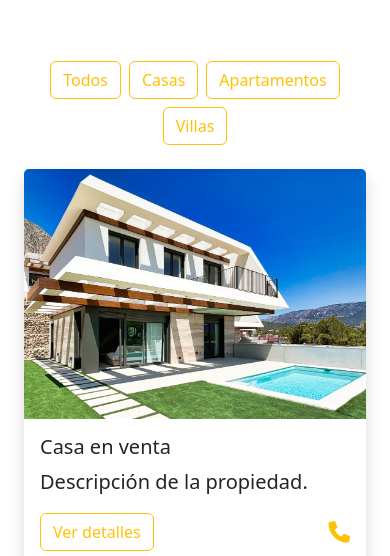
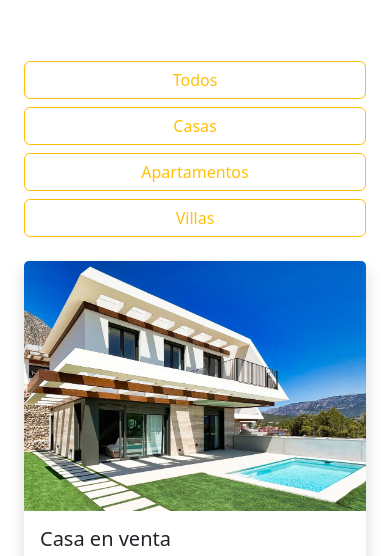
Before and after one commit to fedebasso/proyectocoderhousefedebasso, a plain HTML site: page propiedades.html in a window 390 px wide. Shown: the part 261-817 px from the top of the page. Drawn offline with nearby package versions, Linux system fonts and the light colour scheme.

Commit message:
filtros de busqueda y coloque grid

```diff
--- a/assets/style.css
+++ b/assets/style.css
@@ -90,3 +90,27 @@
     transform: translateY(-5px);
     box-shadow: 0 8px 25px rgba(0, 0, 0, 0.15);
 }
+
+/* Filtros de búsqueda con CSS Grid */
+.filtros-busqueda {
+    display: grid;
+    grid-template-columns: repeat(4, 1fr);
+    gap: 15px;
+    max-width: 600px;
+    margin: 0 auto;
+}
+
+/* Responsive para filtros */
+@media (max-width: 768px) {
+    .filtros-busqueda {
+        grid-template-columns: repeat(2, 1fr);
+        gap: 10px;
+    }
+}
+
+@media (max-width: 480px) {
+    .filtros-busqueda {
+        grid-template-columns: 1fr;
+        gap: 8px;
+    }
+}
--- a/propiedades.html
+++ b/propiedades.html
@@ -48,8 +48,8 @@
                 </div>
                 <!-- Filtros de búsqueda -->
                 <div class="row mb-4">
-                    <div class="col-12">
-                        <div class="d-flex justify-content-center gap-2 flex-wrap">
+                    <div class="col-12 text-center">
+                        <div class="filtros-busqueda">
                             <a href="#" class="btn btn-outline-warning">Todos</a>
                             <a href="#" class="btn btn-outline-warning">Casas</a>
                             <a href="#" class="btn btn-outline-warning">Apartamentos</a>
```
